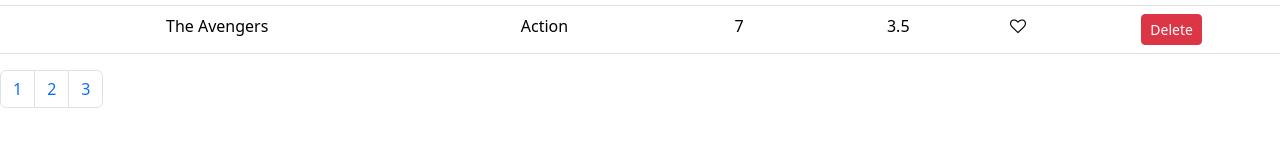
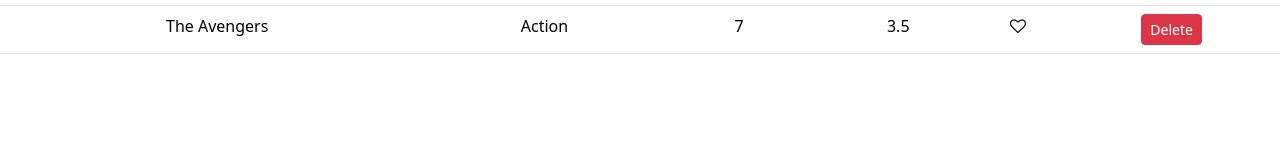
Before and after one commit to jabez-abija2399/React_projects, a React (Create React App) app in the folder vidly/: page / in a window 1280 px wide. Shown: the part 459-606 px from the top of the page. Built offline with nearby package versions, Linux system fonts and the light colour scheme.

Commit message:
Update Pagination component to use a fixed page size of 10

```diff
--- a/vidly/src/components/movies.jsx
+++ b/vidly/src/components/movies.jsx
@@ -78,7 +78,7 @@ class Movies extends Component {
             )}
           </tbody>
         </table>
-        <Pagination itemsCount={count} pageSize={this.state.pagesize} onPageChange={this.handlePageChange} />
+        <Pagination itemsCount={count} pageSize={10} onPageChange={this.handlePageChange} />
       </React.Fragment>
     );
   }
```
